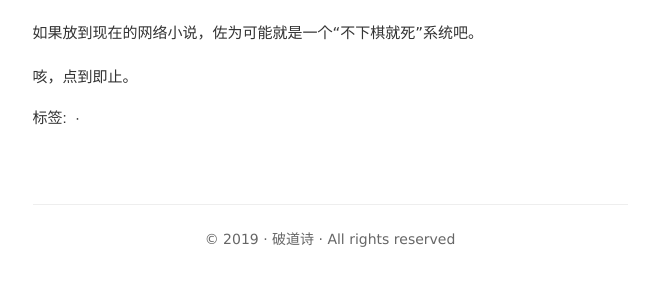
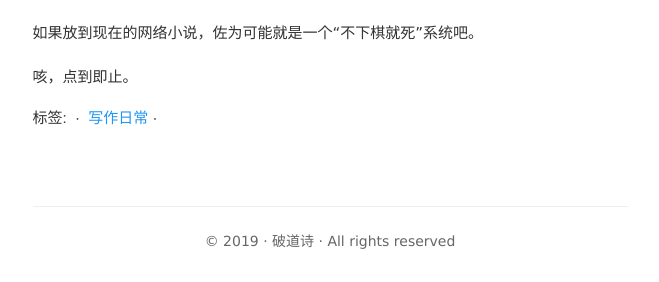
Before and after one commit to lionpup/blog, a Jekyll site: the page built from _posts/2019-06-03-lazy.md, in a window 1280 px wide. Shown: the part 1188-1470 px from the top of the page, without its empty margins (310-969 px from the left). Built offline with Jekyll 4.4.1, drawn with Linux system fonts in a browser that asks for light colours; nearby versions of some CDN libraries; comment, search, counter and statistics services are not loaded.

Commit message:
minor update

```diff
--- a/_config.yml
+++ b/_config.yml
@@ -7,9 +7,9 @@
 subtitle: 路不在脚下，而在人心
 email: wsroseanne@gmail.com
 description: >- # this means to ignore newlines until "baseurl:"
-  破道诗官方网站
+  记录本人写作的日常、感想、和一些写作小知识。
 baseurl: "" # the subpath of your site, e.g. /blog
-url: "http://wroseanne.com" # the base hostname & protocol for your site, e.g. http://example.com
+url: "https://lionpup.github.io" # the base hostname & protocol for your site, e.g. http://example.com
 
 permalink: /:categories/:year-:month-:day-:title
 defaults:
--- a/_posts/2019-06-03-lazy.md
+++ b/_posts/2019-06-03-lazy.md
@@ -1,5 +1,7 @@
 ---
 title: 孤儿？系统？其实都是作者懒
+tags:
+- 写作日常
 ---
 
 我是闭关写文的，没有跟任何作者交流过。标题是我的亲身体悟。
```
